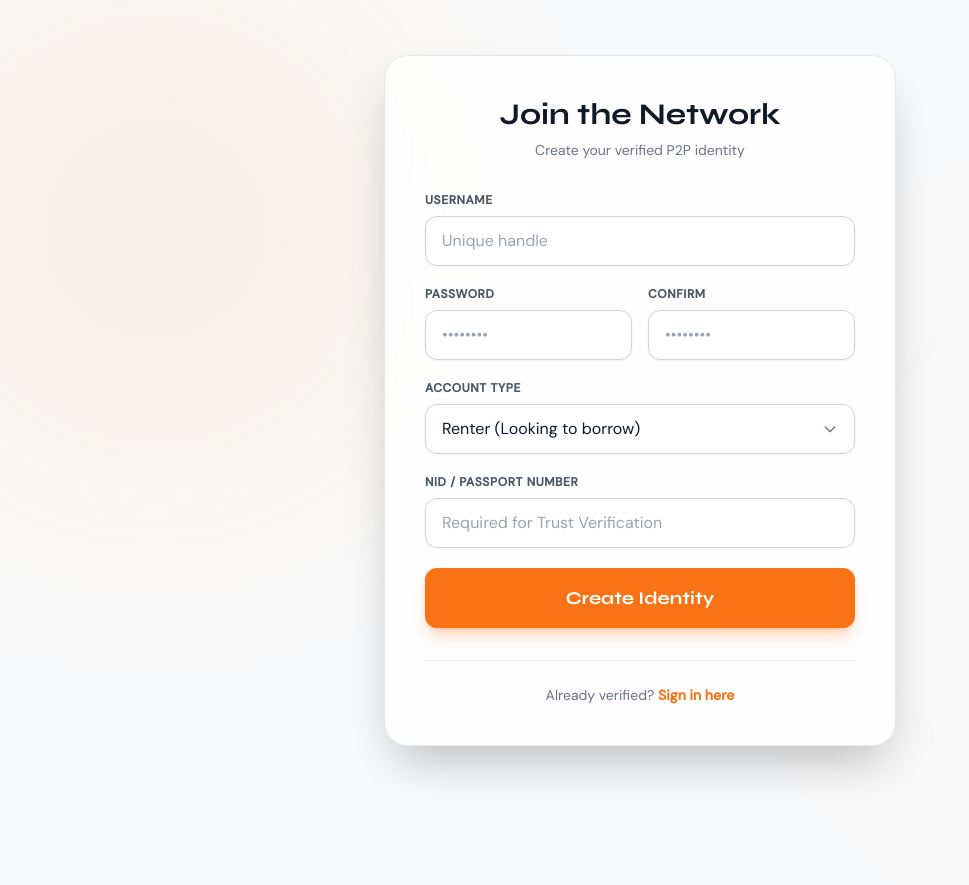
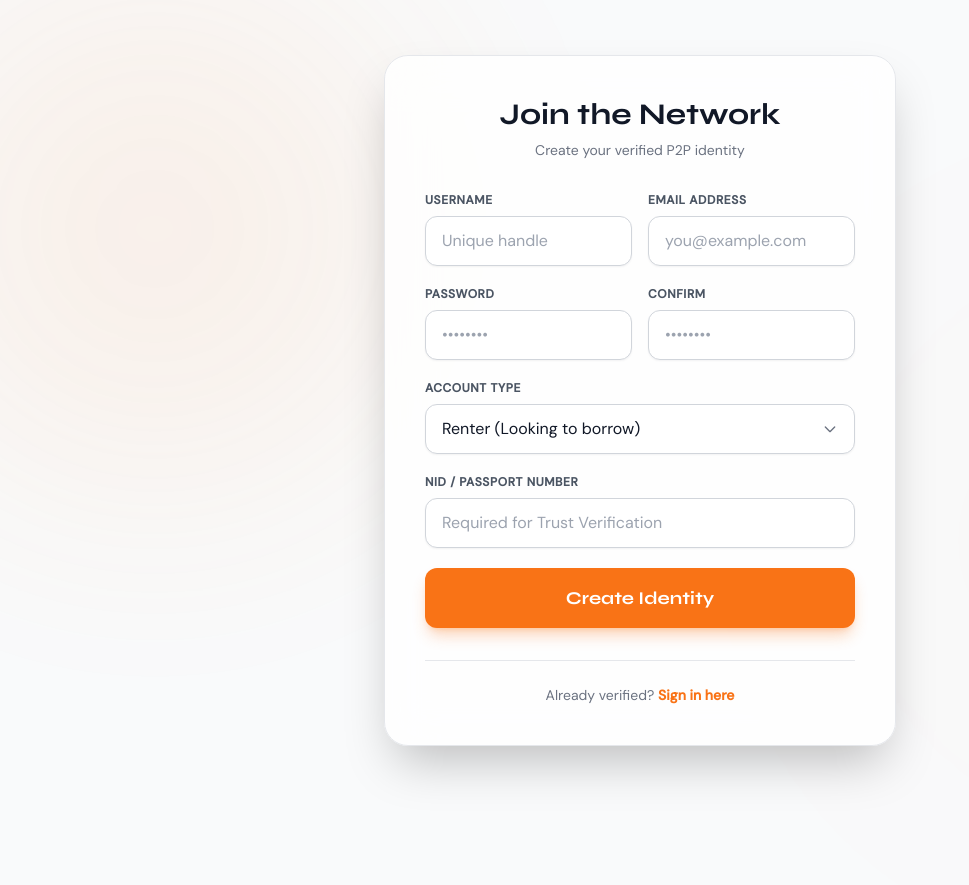
Before and after one commit to iamsakib32/Gearshare, a Django app: page /register/ in a window 1280 px wide; the page is wider, and only the part inside the window is pictured. Shown: that part, without its empty margins (0-969 px from the left). Run offline with Django 5.2, Linux system fonts and the light colour scheme; some libraries are stand-ins or nearby versions.

Commit message:
added email login and register

```diff
--- a/templates/login.html
+++ b/templates/login.html
@@ -19,7 +19,6 @@
         .btn-orange:hover { background: #C2550E; box-shadow: 0 0 20px rgba(249,115,22,0.3); }
         .glow-orb { position: absolute; filter: blur(100px); border-radius: 50%; z-index: -1; }
 
-        /* Dynamic Breathing Animations */
         @keyframes float-orb-1 {
             0% { transform: translate(0px, 0px) scale(1); opacity: 0.3; }
             33% { transform: translate(30px, -40px) scale(1.1); opacity: 0.5; }
@@ -52,8 +51,8 @@
 
         <form id="login-form" class="space-y-5">
             <div>
-                <label class="block text-xs text-gray-600 dark:text-gray-400 mb-2 font-bold uppercase tracking-wider">Username</label>
-                <input type="text" id="username" class="w-full px-4 py-3.5 rounded-xl bg-white dark:bg-[#1A1A1F] border border-gray-300 dark:border-white/10 text-gray-900 dark:text-white focus:outline-none focus:border-orange-500 focus:ring-1 focus:ring-orange-500 transition-all shadow-sm" placeholder="Enter your username" required>
+                <label class="block text-xs text-gray-600 dark:text-gray-400 mb-2 font-bold uppercase tracking-wider">Username or Email</label>
+                <input type="text" id="username" class="w-full px-4 py-3.5 rounded-xl bg-white dark:bg-[#1A1A1F] border border-gray-300 dark:border-white/10 text-gray-900 dark:text-white focus:outline-none focus:border-orange-500 focus:ring-1 focus:ring-orange-500 transition-all shadow-sm" placeholder="Enter username or email" required>
             </div>
             <div>
                 <label class="block text-xs text-gray-600 dark:text-gray-400 mb-2 font-bold uppercase tracking-wider">Password</label>
--- a/templates/register.html
+++ b/templates/register.html
@@ -19,7 +19,6 @@
         .btn-orange:hover { background: #C2550E; box-shadow: 0 0 20px rgba(249,115,22,0.3); }
         .glow-orb { position: absolute; filter: blur(120px); border-radius: 50%; z-index: -1; }
 
-        /* Dynamic Breathing Animations */
         @keyframes float-orb-1 {
             0% { transform: translate(0px, 0px) scale(1); opacity: 0.3; }
             33% { transform: translate(40px, -30px) scale(1.1); opacity: 0.5; }
@@ -51,9 +50,15 @@
         <div id="message-box" class="hidden w-full p-3 mb-6 rounded-xl text-sm font-medium text-center"></div>
 
         <form id="register-form" class="space-y-5">
-            <div>
-                <label class="block text-xs text-gray-600 dark:text-gray-400 mb-2 font-bold uppercase tracking-wider">Username</label>
-                <input type="text" id="username" class="w-full px-4 py-3 rounded-xl bg-white dark:bg-[#1A1A1F] border border-gray-300 dark:border-white/10 text-gray-900 dark:text-white focus:outline-none focus:border-orange-500 focus:ring-1 focus:ring-orange-500 transition-all shadow-sm" placeholder="Unique handle" required>
+            <div class="flex gap-4">
+                <div class="w-1/2">
+                    <label class="block text-xs text-gray-600 dark:text-gray-400 mb-2 font-bold uppercase tracking-wider">Username</label>
+                    <input type="text" id="username" class="w-full px-4 py-3 rounded-xl bg-white dark:bg-[#1A1A1F] border border-gray-300 dark:border-white/10 text-gray-900 dark:text-white focus:outline-none focus:border-orange-500 focus:ring-1 focus:ring-orange-500 transition-all shadow-sm" placeholder="Unique handle" required>
+                </div>
+                <div class="w-1/2">
+                    <label class="block text-xs text-gray-600 dark:text-gray-400 mb-2 font-bold uppercase tracking-wider">Email Address</label>
+                    <input type="email" id="email" class="w-full px-4 py-3 rounded-xl bg-white dark:bg-[#1A1A1F] border border-gray-300 dark:border-white/10 text-gray-900 dark:text-white focus:outline-none focus:border-orange-500 focus:ring-1 focus:ring-orange-500 transition-all shadow-sm" placeholder="you@example.com" required>
+                </div>
             </div>
 
             <div class="flex gap-4">
@@ -106,19 +111,14 @@
     </div>
 
     <script>
-        // --- CUSTOM DROPDOWN LOGIC ---
         const roleBtn = document.getElementById('role-custom-select');
         const roleMenu = document.getElementById('role-dropdown-menu');
         const roleInput = document.getElementById('role');
         const roleText = document.getElementById('role-selected-text');
         const roleOptions = document.querySelectorAll('.role-option');
 
-        // Toggle menu open/close
-        roleBtn.addEventListener('click', () => {
-            roleMenu.classList.toggle('hidden');
-        });
+        roleBtn.addEventListener('click', () => { roleMenu.classList.toggle('hidden'); });
 
-        // Handle selecting an option
         roleOptions.forEach(option => {
             option.addEventListener('click', (e) => {
                 roleText.innerText = e.target.innerText.trim();
@@ -127,15 +127,12 @@
             });
         });
 
-        // Close menu if user clicks outside of it
         document.addEventListener('click', (e) => {
             if (!roleBtn.contains(e.target) && !roleMenu.contains(e.target)) {
                 roleMenu.classList.add('hidden');
             }
         });
-        // --- END CUSTOM DROPDOWN LOGIC ---
 
-        // --- BACKEND REGISTRATION LOGIC ---
         document.getElementById('register-form').addEventListener('submit', async function(e) {
             e.preventDefault();
             const msgBox = document.getElementById('message-box');
@@ -155,19 +152,23 @@
                     headers: { 'Content-Type': 'application/json' },
                     body: JSON.stringify({
                         username: document.getElementById('username').value,
+                        email: document.getElementById('email').value, // <--- ADDED EMAIL PAYLOAD HERE
                         password: pass,
                         role: document.getElementById('role').value,
                         nid_passport_number: document.getElementById('nid').value
                     })
                 });
 
+                const data = await response.json(); // Capture the specific error from Django
                 msgBox.classList.remove('hidden');
+
                 if (response.ok) {
                     msgBox.className = 'w-full p-3 mb-6 rounded-xl text-sm font-bold text-center bg-green-100 dark:bg-green-500/10 border border-green-500/30 text-green-700 dark:text-green-400';
                     msgBox.innerText = 'Identity Verified. You may now sign in.';
                 } else {
                     msgBox.className = 'w-full p-3 mb-6 rounded-xl text-sm font-bold text-center bg-red-100 dark:bg-red-500/10 border border-red-500/30 text-red-700 dark:text-red-400';
-                    msgBox.innerText = 'Error: Username already exists or invalid data.';
+                    // Make the error smarter: show exact error (e.g. "email already exists")
+                    msgBox.innerText = data.email ? "Error: " + data.email[0] : (data.username ? "Error: " + data.username[0] : "Invalid data provided.");
                 }
             } catch (err) {
                 msgBox.classList.remove('hidden');
```
Also changed, not shown: users/serializers.py (+4 -5 lines), users/views.py (+14 -4 lines).
